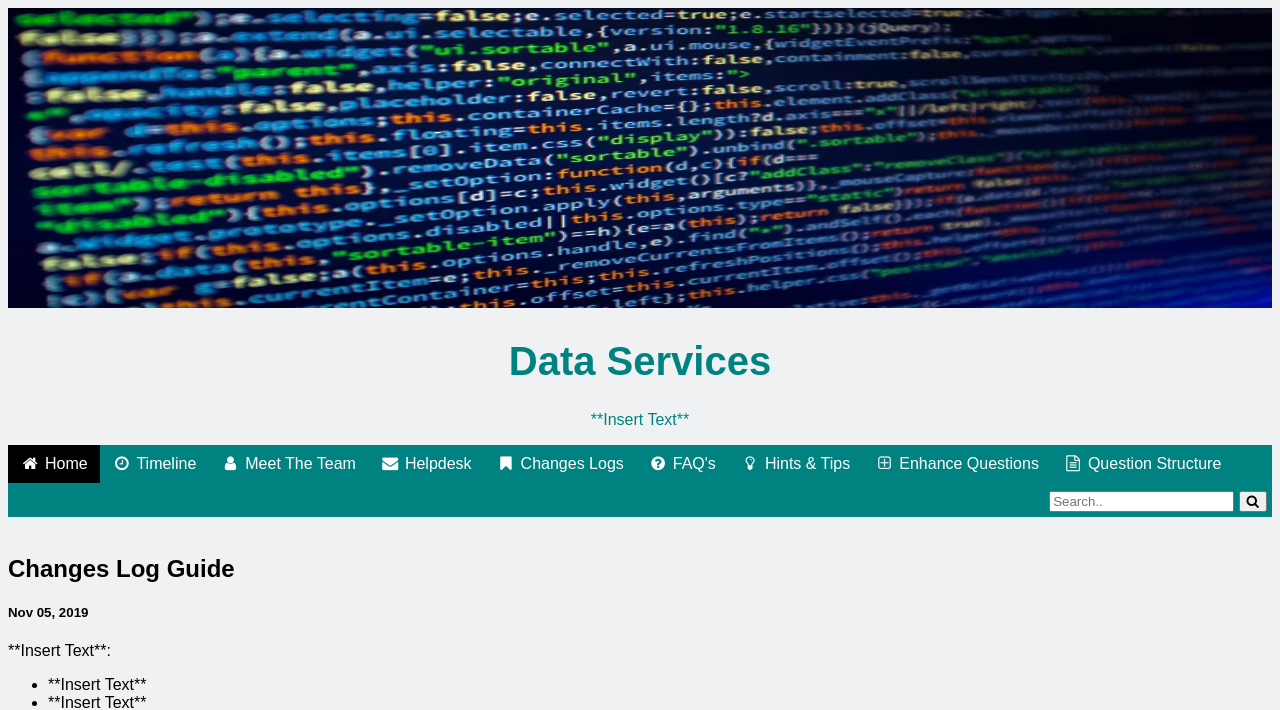
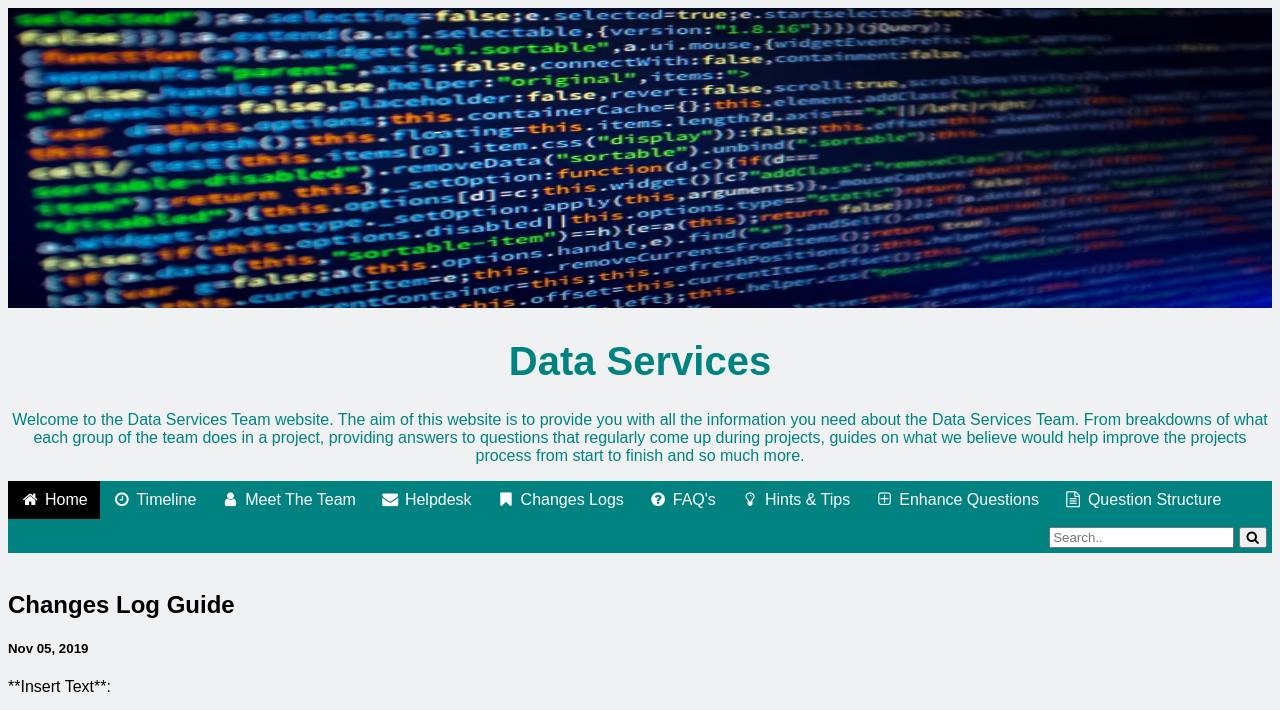
Before and after one commit to daniel1eden/data-services-portal, a Django app: page /nathan-portal/changes-log/ in a window 1280 px wide; the page is wider, and only the part inside the window is pictured. Shown: the top 710 px of that part. Run offline with Django 3.2, Linux system fonts and the light colour scheme.

Commit message:
Add in welcome text
Added in some text I missed first time round

```diff
--- a/nathan_portal/templates/parent.html
+++ b/nathan_portal/templates/parent.html
@@ -25,7 +25,7 @@
         {% load static %}
         <img title="" id="header_image" alt="" src="{% static 'images/JavaScript_Code.png'%}"/>
         <h1 class="headings">Data Services</h1>
-        <p>**Insert Text**</p>
+        <p>Welcome to the Data Services Team website. The aim of this website is to provide you with all the information you need about the Data Services Team. From breakdowns of what each group of the team does in a project, providing answers to questions that regularly come up during projects, guides on what we believe would help improve the projects process from start to finish and so much more.</p>
       </header>
       <div class="navbar">
         <nav id="top_navbar" role="navigation">
```
